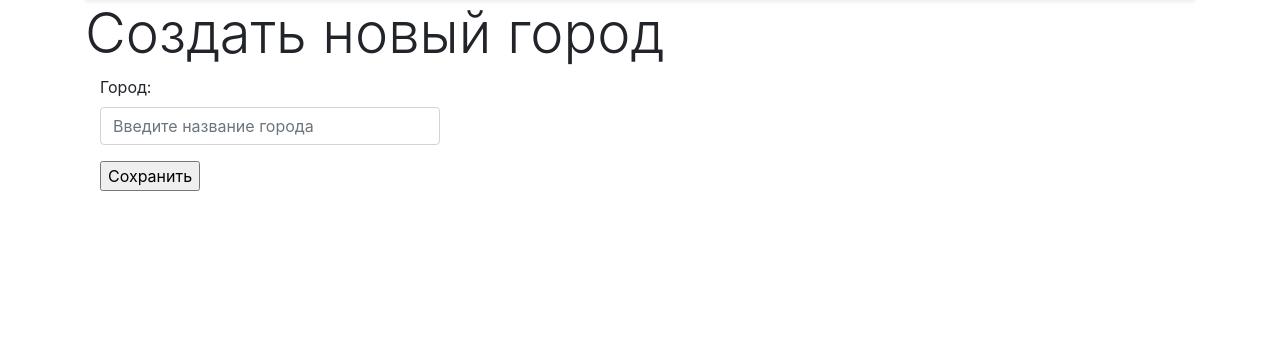
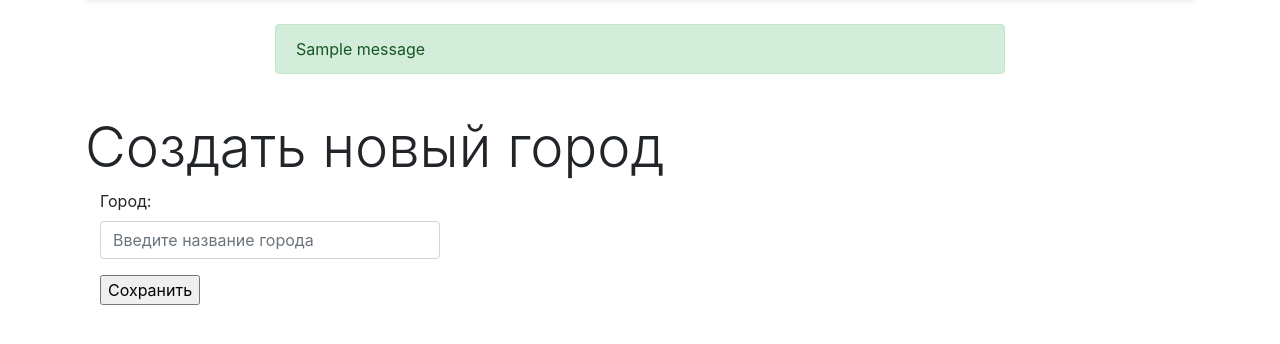
Before and after one commit to HunterOut/Travelling, a Django app: page /cities/add/ in a window 1280 px wide. Shown: the part 57-401 px from the top of the page. Run offline with Django 3.2, Linux system fonts and the light colour scheme; one stand-in notice (Sample message) is shown; some libraries are stand-ins or nearby versions.

Commit message:
добавил сообщения об успешности действий, навел немного порядок с отступами

```diff
--- a/templates/base.html
+++ b/templates/base.html
@@ -1,5 +1,5 @@
 {% url 'city:home' as city_home_url %}
-<!doctype html>
+<!Doctype html>
 <html lang="en">
 
   <head>
@@ -25,13 +25,20 @@
       <div class="collapse navbar-collapse" id="navbarNavDropdown">
         <ul class="navbar-nav ml-auto">
             <li class="nav-item {% if request.path == city_home_url%} active {%endif%}">
-                <a class="nav-link" href="{% url 'city:home'%}">Города<span class="sr-only">(current)</span></a>
+                <a class="nav-link" href="{% url 'city:home'%}">
+                    Города
+                    <span class="sr-only">(current)</span>
+                </a>
             </li>
             <li class="nav-item">
-                <a class="nav-link" href="#">Features</a>
+                <a class="nav-link" href="#">
+                    Features
+                </a>
             </li>
             <li class="nav-item">
-                <a class="nav-link" href="#">Pricing</a>
+                <a class="nav-link" href="#">
+                    Pricing
+                </a>
             </li>
 
             <li class="nav-item dropdown">
@@ -55,17 +62,41 @@
         </ul>
       </div>
         <div class="nav-item">
-          <a class="btn btn-outline-light" href="#">Sign up</a>
+            <a class="btn btn-outline-light" href="#">
+                Sign up
+            </a>
         </div>
     </nav>
+  </div>
+  <div class="container my-4">
+      <div class="row">
+          <div class="col-md-8 mx-auto">
+              {% if messages %}
+              {% for message in messages %}
+                  {% if message.level == DEFAULT_MESSAGE_LEVELS.ERROR %}
+                      <div class="alert alert-danger messages">
+                          <span {% if messages.tags %} class="{{ message.tags }}" {% endif %}>
+                              Внимание {{ message }}<br/>
+                          </span>
+                      </div>
+                  {% else %}
+                      <div class="alert alert-success messages">
+                          <span {% if messages.tags %} class="{{ message.tags }}" {% endif %}>
+                              {{ message }}<br/>
+                          </span>
+                      </div>
+                  {% endif %}
+              {% endfor %}
+              {% endif %}
+          </div>
+      </div>
   </div>
 
 
 
-
-    <div class="container">
-        {% block content %}{% endblock content%}
-    </div>
+  <div class="container">
+      {% block content %}{% endblock content%}
+  </div>
     <!-- Optional JavaScript -->
     <!-- jQuery first, then Popper.js, then Bootstrap JS -->
     <script src="https://code.jquery.com/jquery-3.4.1.slim.min.js" integrity="sha384-J6qa4849blE2+poT4WnyKhv5vZF5SrPo0iEjwBvKU7imGFAV0wwj1yYfoRSJoZ+n" crossorigin="anonymous"></script>
```
